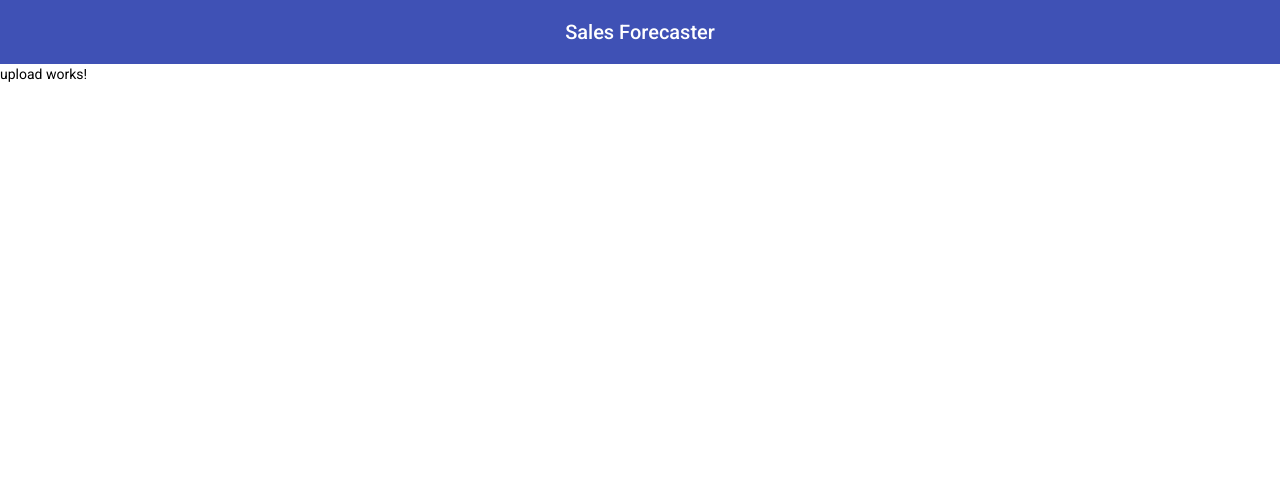
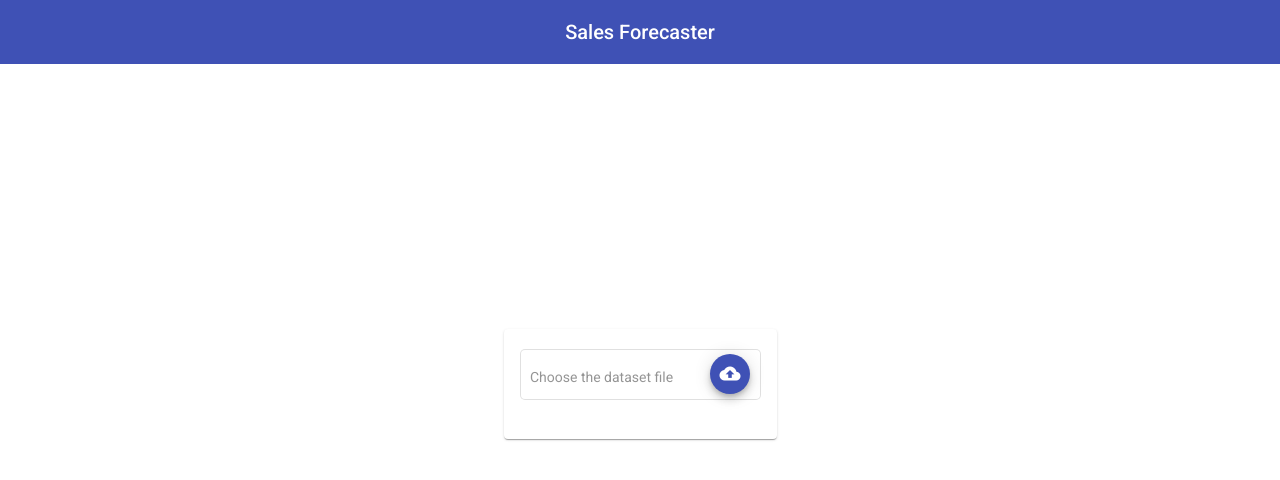
Before and after one commit to HarshathM/Sales_Forecaster, an Angular app: page /upload in a window 1280 px wide. Shown: the top 480 px of the page. Built offline with nearby package versions, Linux system fonts and the light colour scheme.

Commit message:
upload csv input field

```diff
--- a/src/app/login/login.component.css
+++ b/src/app/login/login.component.css
@@ -3,8 +3,6 @@
     justify-content: center;
     align-items: center;
     height:80%;
-    /* background-image: url('/assets/images/cloud-blue-sky.webp');
-    background-size: cover; */
 }
 .flex-center{
     display: flex;
--- a/src/app/login/login.component.html
+++ b/src/app/login/login.component.html
@@ -14,6 +14,7 @@
         <mat-card-content>
             <mat-form-field appearance="outline">
                 <mat-label>Email id</mat-label>
+                <mat-icon matPrefix>perm_identity</mat-icon>
                 <input id="email" name="email" matInput type='email' [formControl]="emailFC" placeholder="" #email/>
                 <mat-error *ngIf="emailFC.hasError('required')">
                     Email id is required
@@ -24,7 +25,8 @@
             </mat-form-field>
             <br>
             <mat-form-field appearance="outline">
-                <mat-label>Password</mat-label>
+                <mat-label >Password</mat-label>
+                <mat-icon matPrefix> vpn_key</mat-icon>
                 <input id="password" name="password" matInput type="password" [formControl]='passwordFC' #password>
                 <mat-error *ngIf="passwordFC.hasError('required')">
                     Password is required
--- a/src/app/upload/upload.component.css
+++ b/src/app/upload/upload.component.css
@@ -0,0 +1,15 @@
+.entire{
+    display: flex;
+    justify-content: center;
+    align-items: center;
+    height:80%;
+}
+.flex-center{
+    display: flex;
+    justify-content: center;
+}
+.mat-card{
+    /* background-color: aliceblue; */
+    box-shadow: 50px;
+    font-family: 'Times New Roman', Times, serif;
+}
--- a/src/app/upload/upload.component.html
+++ b/src/app/upload/upload.component.html
@@ -1 +1,14 @@
-<p>upload works!</p>
+<div class="entire">
+    <mat-card>
+        <mat-form-field appearance="outline">
+            <input hidden type='file' #fileclick (change)="select_file($event)" >
+            <input readonly matInput value="{{this.fname}}" placeholder="Choose the dataset file" >
+            <button *ngIf="this.file" matSuffix (click)="deletefile()" matTooltip="Remove File" matTooltipPosition = "above" color="warn" mat-icon-button>
+                <mat-icon>close</mat-icon>
+            </button>
+            <button matSuffix mat-mini-fab color="primary" (click)="fileclick.click()" matTooltip="Select a file" matTooltipPosition="right">
+                <mat-icon>backup</mat-icon>
+            </button>
+        </mat-form-field>
+    </mat-card>
+</div>
--- a/src/app/upload/upload.component.ts
+++ b/src/app/upload/upload.component.ts
@@ -1,4 +1,5 @@
-import { Component, OnInit } from '@angular/core';
+import { Component, ElementRef, OnInit, ViewChild } from '@angular/core';
+import { MatSnackBar } from '@angular/material/snack-bar';
 
 @Component({
   selector: 'app-upload',
@@ -7,9 +8,45 @@ import { Component, OnInit } from '@angular/core';
 })
 export class UploadComponent implements OnInit {
 
-  constructor() { }
+  file :any;
+  fname ='';
+  fformat='';
+  formfile:any;
+
+
+  constructor(private snackbar:MatSnackBar) { }
 
   ngOnInit(): void {
   }
 
+  select_file(event : any){
+    try{
+      this.file = event.target.files[0];
+      if(this.file){
+        this.fname = this.file.name;
+        this.fformat = this.file.type;
+        if(this.fformat=='text/csv'){
+          this.formfile= new FormData();
+          this.formfile.append('file', this.file);
+        }
+        else{
+          this.snackbar.open("Please select a CSV file","Got it" ,{duration :3000});
+          this.deletefile();
+        }
+      }
+      console.log(this);
+    }
+    catch(err){
+      console.log(err);
+    }
+  }
+
+  deletefile(){
+    this.fname='';
+    this.fformat='';
+    this.file=null;
+    // this.formfile.delete("file");
+    console.log(this);
+  }
+
 }
```
Also changed, not shown: src/app/app.module.ts (+7 -1 lines).
